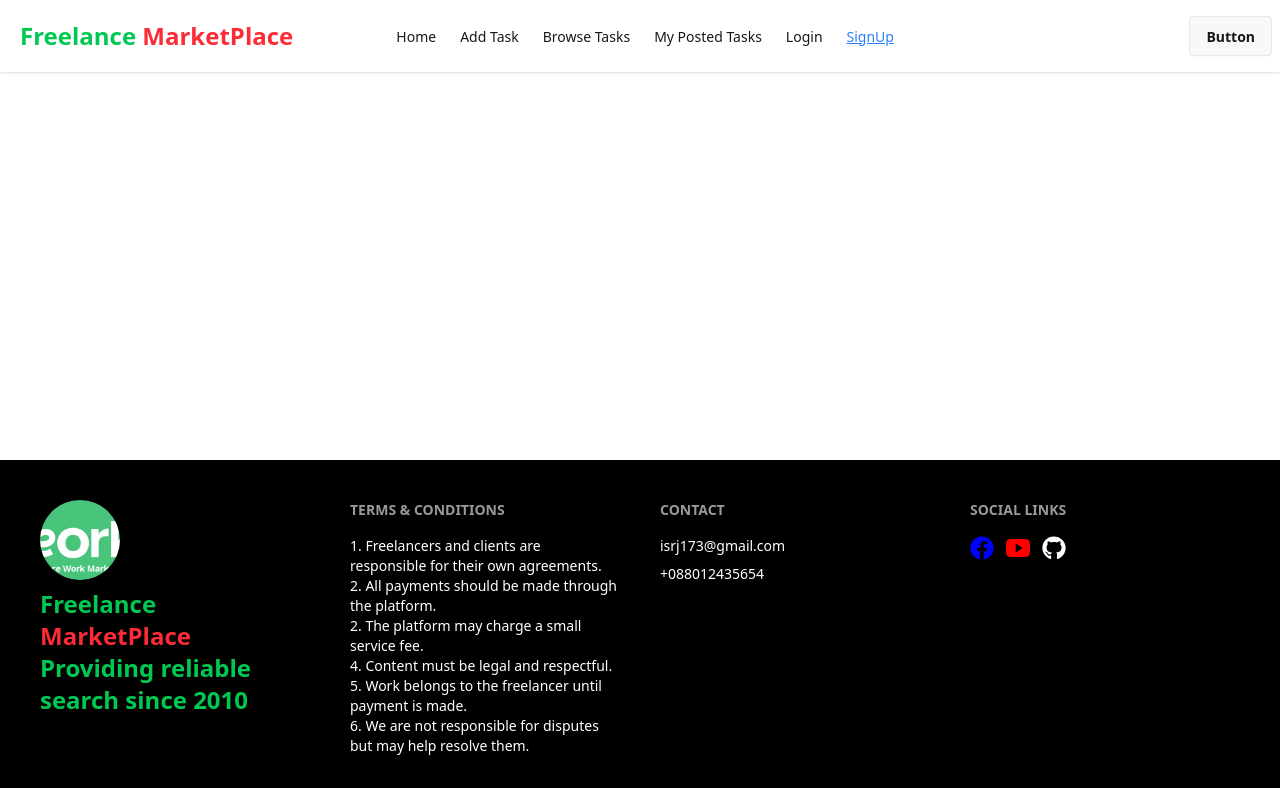
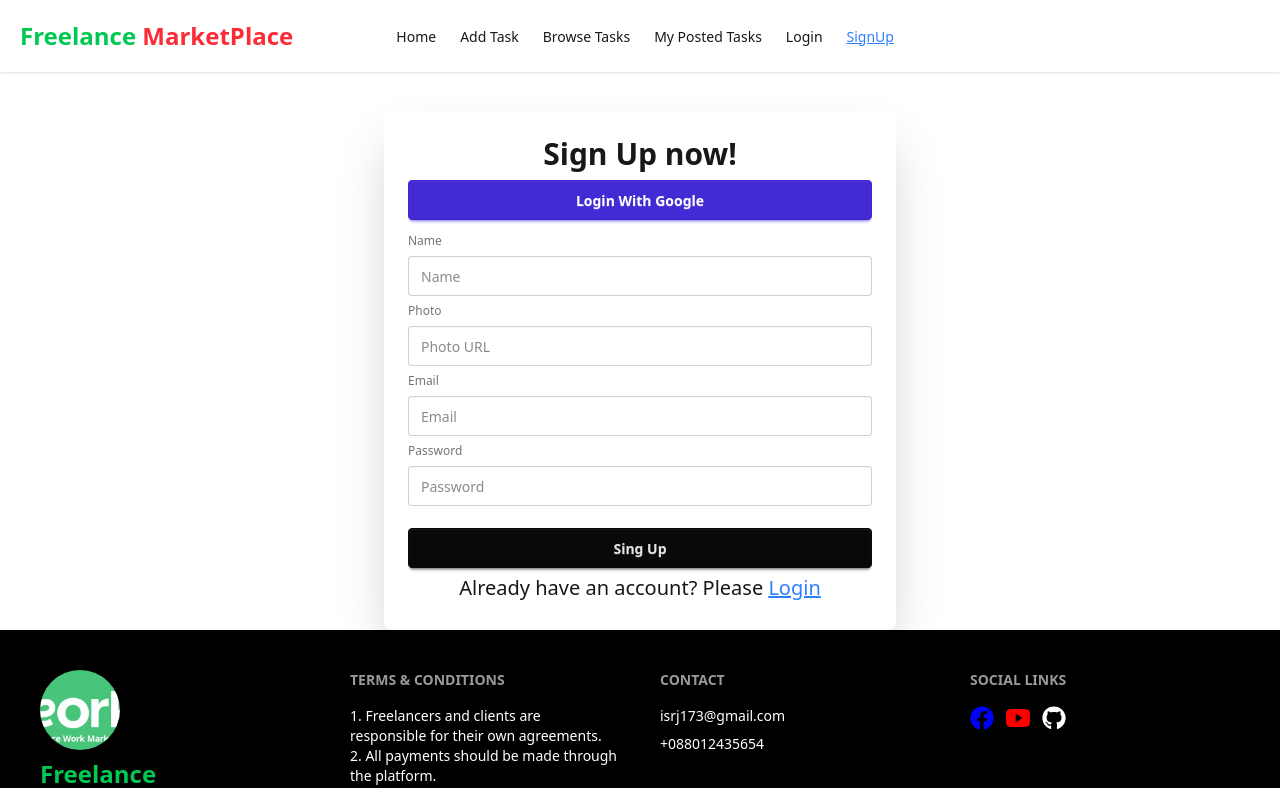
Before and after one commit to rjriajul1/freelance-marketPlac-client, a React (Vite) app: page /signUp in a window 1280 px wide. Shown: the top 788 px of the page. Built offline with nearby package versions, Linux system fonts and the light colour scheme; no server answers.

Commit message:
added firebase set up and user create email and password and sign out user

```diff
--- a/package.json
+++ b/package.json
@@ -12,6 +12,7 @@
   "dependencies": {
     "@tailwindcss/vite": "^4.1.7",
     "daisyui": "^5.0.35",
+    "firebase": "^11.7.3",
     "react": "^19.1.0",
     "react-dom": "^19.1.0",
     "react-icons": "^5.5.0",
--- a/src/components/header/Navbar.jsx
+++ b/src/components/header/Navbar.jsx
@@ -1,7 +1,9 @@
-import React from "react";
-import { NavLink } from "react-router";
+import React, { use } from "react";
+import { Link, NavLink } from "react-router";
+import { AuthContext } from "../../contexts/AuthContext";
 
 const Navbar = () => {
+  const {user} = use(AuthContext)
   const links = (
     <>
       <li>
@@ -44,6 +46,8 @@ const Navbar = () => {
           My Posted Tasks
         </NavLink>
       </li>
+      {user ? '' :
+      <>
       <li>
         <NavLink
           className={({ isActive }) =>
@@ -64,6 +68,8 @@ const Navbar = () => {
           SignUp
         </NavLink>
       </li>
+      </>
+      }
     </>
   );
   return (
@@ -101,8 +107,9 @@ const Navbar = () => {
          {links}
         </ul>
       </div>
+
       <div className="navbar-end">
-        <a className="btn">Button</a>
+         {user ? <Link to='/profile'><img className="w-12 h-12 rounded-full" src={user?.photoURL} alt="" /></Link> : '' }
       </div>
     </div>
   );
--- a/src/contexts/AuthProvider.jsx
+++ b/src/contexts/AuthProvider.jsx
@@ -1,9 +1,65 @@
-import React from 'react';
+import React, { useEffect, useState } from 'react';
 import { AuthContext } from './AuthContext';
+import { createUserWithEmailAndPassword, onAuthStateChanged, signInWithEmailAndPassword, signOut, updateProfile } from 'firebase/auth';
+import { auth } from '../firebase/firebase.config';
 
 const AuthProvider = ({children}) => {
+    const [user,setUser] = useState(null)
+    const [loading,setLoading] = useState(true)
+    console.log(user);
+
+    // user create
+    const signUp = (email,password) => {
+        setLoading(true)
+        return createUserWithEmailAndPassword(auth,email,password)
+    };
+
+    // user login
+    const login = (email,password) => {
+        setLoading(true)
+        return signInWithEmailAndPassword(auth,email,password)
+    }
+
+    // user profile update
+    const profileUpdate = (profileData) => {
+        setLoading(true)
+        return updateProfile(auth.currentUser, profileData)
+    }
+
+    // user Sing OUT
+    const userSignOut = () => {
+        setLoading(true)
+        return signOut(auth)
+         .then(result=> {
+            console.log(result);
+            setUser(null)
+         })
+         .catch(error=>{
+            console.log(error.message);
+         })
+
+    }
+    // observition user
+    useEffect(()=>{
+        const unSubcribe = onAuthStateChanged(auth, (currentUser)=>{
+          if(currentUser){
+           setUser(currentUser)
+        }
+        setLoading(false)
+        })
+        return ()=>{
+            unSubcribe()
+        }
+    },[])
     const userInfo = {
-        name: 'Riajul'
+        signUp,
+        login,
+        profileUpdate,
+        user,
+        userSignOut,
+        loading
+
+
     }
     return (
         <AuthContext value={userInfo}>
--- /dev/null
+++ b/src/firebase/firebase.config.js
@@ -0,0 +1,16 @@
+
+import { initializeApp } from "firebase/app";
+import { getAuth } from "firebase/auth";
+
+
+const firebaseConfig = {
+  apiKey:import.meta.env.VITE_apiKey,
+  authDomain:import.meta.env.VITE_authDomain,
+  projectId:import.meta.env.VITE_projectId,
+  storageBucket:import.meta.env.VITE_storageBucket,
+  messagingSenderId:import.meta.env.VITE_messagingSenderId,
+  appId:import.meta.env.VITE_appId,
+};
+
+const app = initializeApp(firebaseConfig);
+export const auth = getAuth(app);
--- a/src/pages/home/Home.jsx
+++ b/src/pages/home/Home.jsx
@@ -5,6 +5,7 @@ const Home = () => {
     return (
         <div>
             <Banner/>
+
         </div>
     );
 };
--- a/src/pages/login/Login.jsx
+++ b/src/pages/login/Login.jsx
@@ -1,10 +1,47 @@
-import React from 'react';
+import React, { use } from 'react';
+import { Link, useLocation, useNavigate } from 'react-router';
+import { AuthContext } from '../../contexts/AuthContext';
 
 const Login = () => {
+    const {login} = use(AuthContext);
+    const location = useLocation();
+    const navigate = useNavigate();
+
+    const handleLogin = (e) => {
+        e.preventDefault();
+        const email = e.target.email.value;
+        const password = e.target.password.value;
+        console.log(email,password);
+        login(email,password)
+        .then(result=>{
+            console.log(result.user);
+            navigate(location?.state || '/')
+        })
+        .catch(error=>{
+            console.log(error.message);
+        })
+    }
     return (
-        <div>
+       <div className="card bg-base-100 w-full mx-auto  mt-10 max-w-lg shrink-0 shadow-2xl">
+      <div className="card-body">
+        <h1 className="text-3xl font-bold text-center">Login now!</h1>
+        <button className='btn btn-primary text-white'>Login With Google</button>
+        <form onSubmit={handleLogin} className="fieldset">
 
-        </div>
+
+            {/* email */}
+          <label className="label">Email</label>
+          <input type="email" name='email' className="input w-full" placeholder="Email" />
+
+          {/* password */}
+          <label className="label">Password</label>
+          <input type="password" name='password' className="input w-full" placeholder="Password" />
+
+          <button className="btn btn-neutral mt-4">Login</button>
+          <p className='text-center text-xl'>Don't have an account? Please <Link className='text-blue-500 underline' to='/signUp'>SignUp</Link></p>
+        </form>
+      </div>
+    </div>
     );
 };
 
--- /dev/null
+++ b/src/pages/profile/Profile.jsx
@@ -0,0 +1,25 @@
+import React, { use } from 'react';
+import { AuthContext } from '../../contexts/AuthContext';
+import { useNavigate } from 'react-router';
+
+const Profile = () => {
+    const navigate = useNavigate();
+    const {user,userSignOut} = use(AuthContext)
+    const handleSignOut = () => {
+         userSignOut()
+         navigate('/')
+
+    }
+    return (
+        <div className='flex justify-between p-10 '>
+            <div></div>
+            {user && <div className='bg-amber-200 p-10  rounded-2xl'>
+                <h1>name:<span className='font-bold'> {user?.displayName}</span></h1>
+                <button onClick={handleSignOut} className='btn  bg-amber-400 my-4'>Log Out</button>
+
+            </div>}
+        </div>
+    );
+};
+
+export default Profile;
--- a/src/pages/signUp/SignUp.jsx
+++ b/src/pages/signUp/SignUp.jsx
@@ -1,10 +1,72 @@
-import React from 'react';
+import React, { use } from 'react';
+import { Link } from 'react-router';
+import { AuthContext } from '../../contexts/AuthContext';
 
 const SignUp = () => {
+
+    const {signUp,profileUpdate} = use(AuthContext)
+
+
+    const handleSignUp =(e) => {
+        e.preventDefault();
+        const form = e.target;
+        const formData = new FormData(form);
+        const {email,password,name,photo} = Object.fromEntries(formData.entries())
+        // const email = e.target.email.value;
+        // const password = e.target.password.value;
+      // console.log(name,photo);
+        signUp(email,password)
+        .then(result=>{
+            console.log(result.user);
+
+            // user profile update
+            const userProfileData = {
+              displayName: name,
+              photoURL:photo
+            }
+            profileUpdate(userProfileData)
+            .then(result=>{
+              console.log(result);
+            })
+            .catch(error=>{
+              console.log(error.message);
+            })
+
+
+        })
+        .catch(error=>{
+            console.log(error.message);
+        })
+
+    }
+
+
+
     return (
-        <div>
+    <div className="card bg-base-100 w-full mx-auto  mt-10 max-w-lg shrink-0 shadow-2xl">
+      <div className="card-body">
+        <h1 className="text-3xl font-bold text-center">Sign Up now!</h1>
+        <button className='btn btn-primary text-white'>Login With Google</button>
+        <form onSubmit={handleSignUp} className="fieldset">
+            {/* name */}
+          <label className="label">Name</label>
+          <input type="name" name='name' className="input w-full" placeholder="Name" />
+            {/* photo */}
+          <label className="label">Photo</label>
+          <input type="text" name='photo' className="input w-full" placeholder="Photo URL" />
+            {/* email */}
+          <label className="label">Email</label>
+          <input type="email" name='email' className="input w-full" placeholder="Email" />
 
-        </div>
+          {/* password */}
+          <label className="label">Password</label>
+          <input type="password" name='password' className="input w-full" placeholder="Password" />
+
+          <button className="btn btn-neutral mt-4">Sing Up</button>
+          <p className='text-center text-xl'>Already have an account? Please <Link className='text-blue-500 underline' to='/login'>Login</Link></p>
+        </form>
+      </div>
+    </div>
     );
 };
 
--- /dev/null
+++ b/src/private/PrivateRoute.jsx
@@ -0,0 +1,28 @@
+import React, { use } from "react";
+import { AuthContext } from "../contexts/AuthContext";
+import { Navigate, useLocation } from "react-router";
+
+const PrivateRoute = ({ children }) => {
+  const { user, loading } = use(AuthContext);
+  const location = useLocation();
+
+
+  if (loading) {
+    return (
+      <div>
+        <span className="loading loading-spinner loading-xs"></span>
+        <span className="loading loading-spinner loading-sm"></span>
+        <span className="loading loading-spinner loading-md"></span>
+        <span className="loading loading-spinner loading-lg"></span>
+        <span className="loading loading-spinner loading-xl"></span>
+      </div>
+    );
+  }
+
+  if (!user?.email) {
+    return <Navigate state={location?.pathname} to="/login"></Navigate>;
+  }
+  return <div>{children}</div>;
+};
+
+export default PrivateRoute;
--- a/src/routes/Routes.jsx
+++ b/src/routes/Routes.jsx
@@ -6,6 +6,8 @@ import BrowseTasks from "../pages/browseTasks/BrowseTasks";
 import MyPostedTasks from "../pages/myPostedTasks/MyPostedTasks";
 import Login from "../pages/login/Login";
 import SignUp from "../pages/signUp/SignUp";
+import Profile from "../pages/profile/Profile";
+import PrivateRoute from "../private/PrivateRoute";
 
 
 export const router = createBrowserRouter([
@@ -19,7 +21,7 @@ export const router = createBrowserRouter([
             },
             {
                 path:'addTask',
-                Component:AddTask
+                element: <PrivateRoute><AddTask></AddTask></PrivateRoute>
             },
             {
                 path: 'browseTasks',
@@ -27,7 +29,7 @@ export const router = createBrowserRouter([
             },
             {
                 path:'myPostedTasks',
-                Component:MyPostedTasks
+                element: <PrivateRoute><MyPostedTasks></MyPostedTasks></PrivateRoute>
             },
             {
                 path:'login',
@@ -36,6 +38,10 @@ export const router = createBrowserRouter([
             {
                 path:'signUp',
                 Component:SignUp
+            },
+            {
+                path:'profile',
+                Component:Profile
             }
         ]
     }
```
Also changed, not shown: src/components/banner/Banner.jsx (+7 -6 lines), src/assets/slider_4.jpg (added), src/pages/addTask/AddTask.jsx (line endings or trailing spaces), 1 other file (tests, documents, lock files or other folders).
